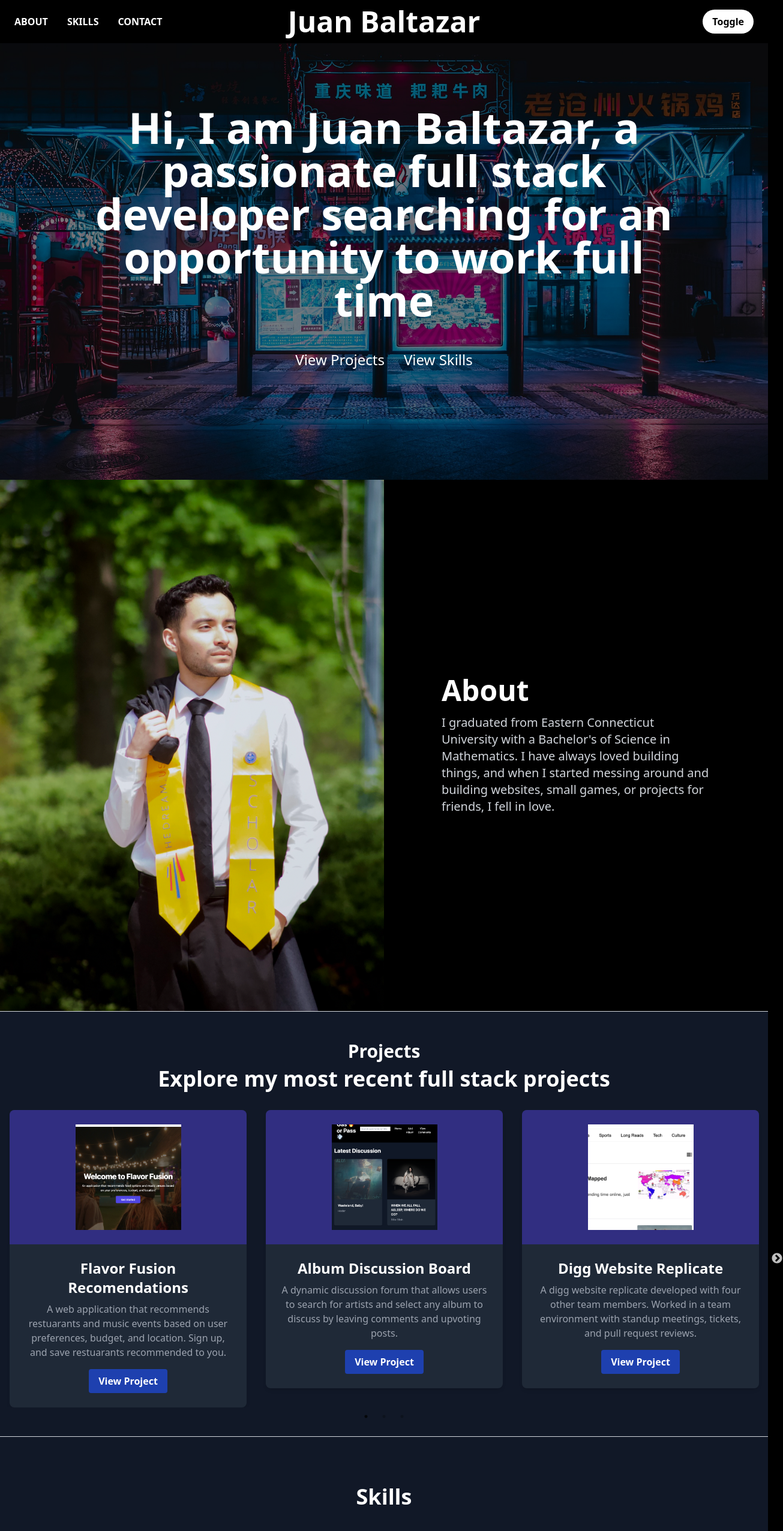
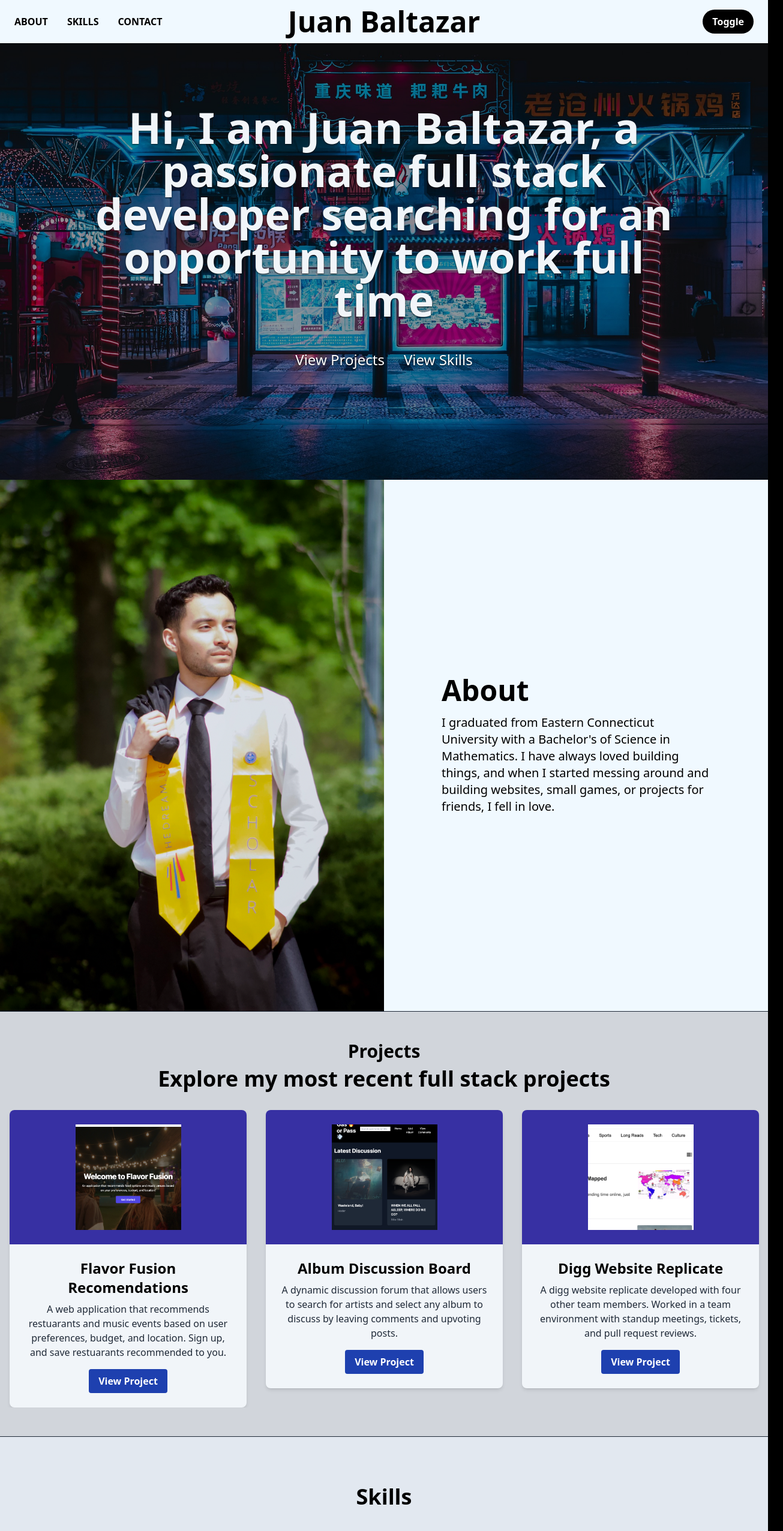
Before and after one commit to juan-baltazar-tapia/Portfolio, a React (Vite) app: page / in a window 1280 px wide. Shown: the top 2553 px of the page at 60% size, 1305 px wide, since content can reach past the window. Built offline with nearby package versions, Linux system fonts and the light colour scheme.

Commit message:
fix: toggle dark mode

```diff
--- a/package.json
+++ b/package.json
@@ -17,7 +17,8 @@
     "react-dom": "^18.2.0",
     "react-icons": "^5.2.1",
     "react-slick": "^0.30.2",
-    "slick-carousel": "^1.8.1"
+    "slick-carousel": "^1.8.1",
+    "tailwindcss-text-stroke": "^0.0.5"
   },
   "devDependencies": {
     "@types/react": "^18.2.66",
--- a/src/components/Footer.jsx
+++ b/src/components/Footer.jsx
@@ -3,7 +3,7 @@ import { FaGithub, FaLinkedin, FaEnvelope } from 'react-icons/fa';
 
 const Footer = () => {
   return (
-    <footer className="bg-gray-900 text-white py-6">
+    <footer className="bg-gray-100 dark:bg-gray-900 text-black dark:text-white py-6">
       <div className="container mx-auto flex justify-between items-center">
         <div className="flex items-center space-x-4">
           <a href="https://github.com/juan-baltazar-tapia" target="_blank" rel="noopener noreferrer">
--- a/src/components/Navbar.jsx
+++ b/src/components/Navbar.jsx
@@ -2,14 +2,14 @@ import React from "react";
 
 const Navbar = (props) => {
   return (
-    <div className="fixed top-0 left-0 w-full z-50 bg-black">
+    <div className="fixed top-0 left-0 w-full z-50 bg-sky-50 dark:bg-black">
       <header className="flex justify-between items-center py-4 px-6">
         <div>
           <ul className="flex space-x-8">
             <li>
               <a
                 href="#about"
-                className="text-white font-bold hover:text-purple-200 transition duration-300"
+                className="text-black dark:text-white font-bold  transition duration-300"
               >
                 ABOUT
               </a>
@@ -17,7 +17,7 @@ const Navbar = (props) => {
             <li>
               <a
                 href="#skills"
-                className="text-white font-bold hover:text-purple-200 transition duration-300"
+                className=" text-black dark:text-white font-bold  transition duration-300"
               >
                 SKILLS
               </a>
@@ -25,7 +25,7 @@ const Navbar = (props) => {
             <li>
               <a
                 href="#contact"
-                className="text-white font-bold hover:text-purple-200 transition duration-300"
+                className="text-black dark:text-white font-bold transition duration-300"
               >
                 CONTACT
               </a>
@@ -33,12 +33,12 @@ const Navbar = (props) => {
           </ul>
         </div>
         <div className="absolute left-1/2 transform -translate-x-1/2">
-          <h1 className="text-white text-5xl font-bold">Juan Baltazar</h1>
+          <h1 className="text-black dark:text-white text-5xl font-bold">Juan Baltazar</h1>
         </div>
         <div>
           <button
             onClick={props.toggleDarkMode}
-            className="bg-white text-black-600 font-bold py-2 px-4 rounded-full hover:bg-black-200 transition duration-300"
+            className="bg-black text-white dark:bg-white dark:text-black text-black-600 font-bold py-2 px-4 rounded-full hover:bg-black-200 transition duration-300"
           >
             Toggle
           </button>
--- a/src/pages/About.jsx
+++ b/src/pages/About.jsx
@@ -4,7 +4,7 @@ import img from "/src/assets/me.png";
 const About = () => {
   return (
     <>
-      <div className="flex flex-wrap bg-black " id="about">
+      <div className="flex flex-wrap bg-sky-50 dark:bg-black " id="about">
         <div className="w-full md:w-1/2">
           <img
             src={img}
@@ -13,8 +13,8 @@ const About = () => {
           />
         </div>
         <div className="w-full md:w-1/2 p-24 flex flex-col justify-center">
-          <h1 className="text-5xl font-bold mb-4 text-white">About</h1>
-          <p className="text-xl text-gray-300">
+          <h1 className="text-5xl font-bold mb-4 text-black dark:text-white">About</h1>
+          <p className="text-xl text-black dark:text-gray-300">
             I graduated from Eastern Connecticut University with a Bachelor's of
             Science in Mathematics. I have always loved building things, and
             when I started messing around and building websites, small games, or
@@ -22,7 +22,7 @@ const About = () => {
           </p>
         </div>
       </div>
-      <hr  className=" border-t border-gray-300 "></hr>
+      <hr  className=" border-t border-gray-800 dark:border-gray-300 "></hr>
     </>
   );
 };
--- a/src/pages/Contact.jsx
+++ b/src/pages/Contact.jsx
@@ -31,7 +31,7 @@ const Contact = () => {
   };
 
   return (
-    <div className="bg-gray-900 text-white p-8" id="contact">
+    <div className="pt-20 bg-gray-300 dark:bg-gray-900 text-black dark:text-white p-8" id="contact">
       <div className="grid grid-cols-2 mb-20">
         <div className="">
           <h2 className=" ml-7 mr-2 text-5xl font-bold mb-6">
@@ -54,7 +54,7 @@ const Contact = () => {
                 name="name"
                 value={name}
                 onChange={(e) => setName(e.target.value)}
-                className="w-full bg-gray-800 border border-gray-700 rounded py-2 px-3 focus:outline-none focus:ring-2 focus:ring-blue-600"
+                className="w-full bg-gray-100 dark:bg-gray-800 border border-gray-700 rounded py-2 px-3 focus:outline-none focus:ring-2 focus:ring-blue-600"
                 required
               />
             </div>
@@ -68,7 +68,7 @@ const Contact = () => {
                 name="email"
                 value={email}
                 onChange={(e) => setEmail(e.target.value)}
-                className="w-full bg-gray-800 border border-gray-700 rounded py-2 px-3 focus:outline-none focus:ring-2 focus:ring-blue-600"
+                className="w-full bg-gray-100 dark:bg-gray-800  border-gray-700 rounded py-2 px-3 focus:outline-none focus:ring-2 focus:ring-blue-600"
                 required
               />
             </div>
@@ -81,7 +81,7 @@ const Contact = () => {
                 name="message"
                 value={message}
                 onChange={(e) => setMessage(e.target.value)}
-                className="w-full bg-gray-800 border border-gray-700 rounded py-2 px-3 focus:outline-none focus:ring-2 focus:ring-blue-600"
+                className="w-full bg-gray-100 dark:bg-gray-800  border border-gray-700 rounded py-2 px-3 focus:outline-none focus:ring-2 focus:ring-blue-600"
                 rows="4"
                 required
               ></textarea>
@@ -95,7 +95,7 @@ const Contact = () => {
               </button>
               <a
                 href="juan.baltazartapia@gmail.com"
-                className="ml-4 text-blue-400 hover:text-blue-500"
+                className="ml-4 text-blue-600 hover:text-blue-600 dark:text-blue-400 dark:hover:text-blue-500"
               >
                 juan.baltazartapia@gmail.com
               </a>
--- a/src/pages/Heading.jsx
+++ b/src/pages/Heading.jsx
@@ -7,9 +7,9 @@ const Heading = () => {
       className="relative bg-cover bg-center min-h-screen"
       style={{ backgroundImage: `url(${img})` }}
     >
-      <div className="absolute inset-0 bg-black bg-opacity-50"></div>
+      <div className="absolute inset-0 bg-black bg-opacity-40 dark:bg-black dark:bg-opacity-50"></div>
       <div className="container mx-auto px-6 py-24 relative z-10 text-center flex flex-col items-center justify-center h-full">
-        <h1 className="text-7xl font-bold ml-24 mr-24 mb-12 text-white mt-20">
+        <h1 className="text-7xl font-bold ml-24 mr-24 mb-12 text-slate-100 drop-shadow-[0_1.2px_1.2px_rgba(0,0,0,0.8)] dark:text-white mt-20">
           Hi, I am Juan Baltazar, a passionate full stack developer searching
           for an opportunity to work full time
         </h1>
@@ -17,7 +17,7 @@ const Heading = () => {
           <li>
             <a
               href="#projects"
-              className="text-2xl text-white hover:text-gray-300 transition duration-300"
+              className="text-2xl text-white hover:text-gray-300 drop-shadow-[0_1.2px_1.2px_rgba(0,0,0,0.8)] transition duration-300"
             >
               View Projects
             </a>
@@ -25,7 +25,7 @@ const Heading = () => {
           <li>
             <a
               href="#skills"
-              className="text-2xl text-white hover:text-gray-300 transition duration-300"
+              className="text-2xl text-white hover:text-gray-300 drop-shadow-[0_1.2px_1.2px_rgba(0,0,0,0.8)] transition duration-300"
             >
               View Skills
             </a>
--- a/src/pages/Home.jsx
+++ b/src/pages/Home.jsx
@@ -12,11 +12,11 @@ function Home() {
 
   const toggleDarkMode = () => {
     setDarkMode(!darkMode);
+    console.log(darkMode)
   };
 
   return (
     <div className={`${darkMode && "dark "}`}>
-      <div>
       <Navbar toggleDarkMode={toggleDarkMode} />
       <Heading />
       <About />
@@ -25,7 +25,6 @@ function Home() {
       <Contact />
       <Footer />
     </div>
-    </div>
   );
 }
 
--- a/src/pages/Projects.jsx
+++ b/src/pages/Projects.jsx
@@ -9,7 +9,7 @@ import img3 from "/src/assets/digg2.png";
 const Projects = () => {
   const settings = {
     dots: true,
-    infinite: true,
+    infinite: false,
     speed: 500,
     slidesToShow: 3,
     slidesToScroll: 1,
@@ -17,18 +17,20 @@ const Projects = () => {
 
   return (
     <section id="projects">
-      <div className="bg-gray-900 text-white py-12">
+      <div className="bg-gray-300 dark:bg-gray-900 text-white py-12">
         <div className="container mx-auto">
-          <h3 className="text-3xl font-bold mb-2 text-center">Projects</h3>
-          <h1 className="text-4xl font-bold mb-8 text-center">
+          <h3 className="text-3xl font-bold mb-2 text-center text-black dark:text-white">
+            Projects
+          </h3>
+          <h1 className="text-4xl font-bold mb-8 text-center text-black dark:text-white">
             Explore my most recent full stack projects
           </h1>
           <Slider {...settings}>
             {data.map((data) => {
               return (
                 <div key={data.id} className="px-4">
-                  <div className="bg-gray-800 rounded-lg shadow-md overflow-hidden h-full flex flex-col transition duration-300 ease-in-out transform hover:-translate-y-1 hover:scale-102 cursor-pointer">
-                    <div className="h-56 flex justify-center items-center bg-indigo-900">
+                  <div className="bg-slate-100 dark:bg-gray-800 rounded-lg shadow-md overflow-hidden h-full flex flex-col transition duration-300 ease-in-out transform hover:-translate-y-1 hover:scale-102 cursor-pointer">
+                    <div className="h-56 flex justify-center items-center bg-indigo-800 dark:bg-indigo-900">
                       <img
                         src={data.image}
                         alt={data.name}
@@ -36,10 +38,10 @@ const Projects = () => {
                       />
                     </div>
                     <div className="flex-grow flex flex-col p-6">
-                      <h1 className="text-2xl font-bold mb-2 text-center">
+                      <h1 className="text-2xl font-bold mb-2 text-center text-black dark:text-white">
                         {data.name}
                       </h1>
-                      <p className="text-gray-400 mb-4 flex-grow text-center">
+                      <p className=" mb-4 flex-grow text-center text-gray-800 dark:text-gray-400">
                         {data.description}
                       </p>
                       <div className="mt-auto text-center">
@@ -60,7 +62,7 @@ const Projects = () => {
           </Slider>
         </div>
       </div>
-      <hr className="border-t border-gray-300 "></hr>
+      <hr className="border-t border-gray-800 dark:border-gray-300 "></hr>
     </section>
   );
 };
--- a/src/pages/Skills.jsx
+++ b/src/pages/Skills.jsx
@@ -37,8 +37,12 @@ const Skills = () => {
   };
 
   return (
-    <section id="skills" className="py-20 bg-gray-900 text-white">
-      <div className="container mx-auto mb-20">
+    <>
+      <section
+        id="skills"
+        className="py-20 bg-slate-200 text-black dark:text-white dark:bg-gray-900"
+      >
+        <div className="container mx-auto mb-20 ">
           <h2 className="text-4xl font-bold mb-8 text-center">Skills</h2>
           <div className="space-y-8">
             <h3 className="text-xl font-semibold mb-4">Languages</h3>
@@ -51,7 +55,7 @@ const Skills = () => {
                     flipDirection="vertical"
                   >
                     <div
-                    className="bg-gray-800 shadow-md rounded-lg p-6 flex items-center space-x-4 cursor-pointer "
+                      className="bg-slate-100 dark:bg-gray-800 shadow-md rounded-lg p-6 flex items-center space-x-4 cursor-pointer "
                       onClick={() => handleFlip(index)}
                     >
                       <div className="flex-shrink-0">
@@ -74,7 +78,7 @@ const Skills = () => {
                     </div>
 
                     <div
-                    className="bg-gray-800 shadow-md rounded-lg p-6 flex items-center space-x-4 cursor-pointer"
+                      className="bg-slate-100 dark:bg-gray-800 shadow-md rounded-lg p-6 flex items-center space-x-4 cursor-pointer"
                       onClick={() => handleFlip(index)}
                     >
                       <div className="flex-shrink-0">
@@ -103,7 +107,9 @@ const Skills = () => {
             </div>
 
             <div>
-            <h3 className="text-xl font-semibold mb-4">Databases/Frameworks</h3>
+              <h3 className="text-xl font-semibold mb-4">
+                Databases/Frameworks
+              </h3>
               <div className="grid grid-cols-2 md:grid-cols-3 lg:grid-cols-4 gap-6">
                 {skills.FrameworksDatabases.map((skill, index) => {
                   return (
@@ -113,7 +119,7 @@ const Skills = () => {
                       flipDirection="vertical"
                     >
                       <div
-                      className="bg-gray-800 shadow-md rounded-lg p-6 flex items-center space-x-4 cursor-pointer"
+                        className="bg-slate-100 dark:bg-gray-800  shadow-md rounded-lg p-6 flex items-center space-x-4 cursor-pointer"
                         onClick={() => handleFlip(index + 4)}
                       >
                         <div className="flex-shrink-0">
@@ -136,7 +142,7 @@ const Skills = () => {
                       </div>
 
                       <div
-                      className="bg-gray-800 shadow-md rounded-lg p-6 flex items-center space-x-4 cursor-pointer"
+                        className="bg-slate-100 dark:bg-gray-800 shadow-md rounded-lg p-6 flex items-center space-x-4 cursor-pointer"
                         onClick={() => handleFlip(index + 4)}
                       >
                         <div className="flex-shrink-0">
@@ -176,7 +182,7 @@ const Skills = () => {
                       flipDirection="vertical"
                     >
                       <div
-                      className="bg-gray-800 shadow-md rounded-lg p-6 flex items-center space-x-4 cursor-pointer"
+                        className="bg-slate-100 dark:bg-gray-800  shadow-md rounded-lg p-6 flex items-center space-x-4 cursor-pointer"
                         onClick={() => handleFlip(index + 16)}
                       >
                         <div className="flex-shrink-0">
@@ -229,8 +235,9 @@ const Skills = () => {
             </div>
           </div>
         </div>
-      <hr className=" my-10 border-t border-gray-300 "></hr>
       </section>
+      <hr className=" border-t border-gray-800 dark:border-gray-300 "></hr>
+    </>
   );
 };
 
--- a/tailwind.config.js
+++ b/tailwind.config.js
@@ -1,8 +1,9 @@
 /** @type {import('tailwindcss').Config} */
 export default {
+  darkMode: 'class',
   content: ["./index.html", "./src/**/*.{js,ts,jsx,tsx}"],
   theme: {
     extend: {},
   },
-  plugins: [],
+  plugins: [ ],
 };
```
Also changed, not shown: 1 other file (tests, documents, lock files or other folders). Lines whose indentation alone changed are shown as unchanged.
